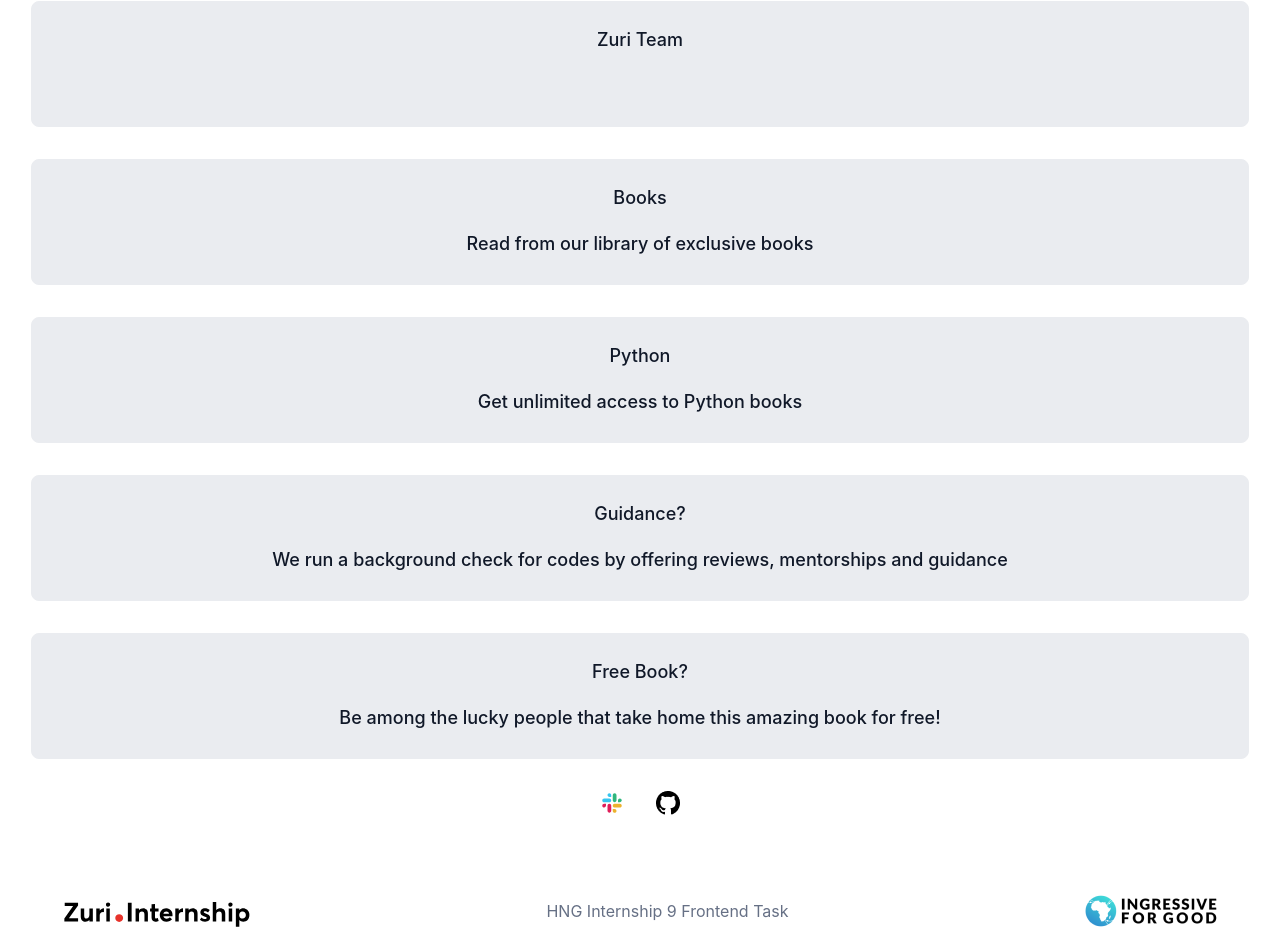
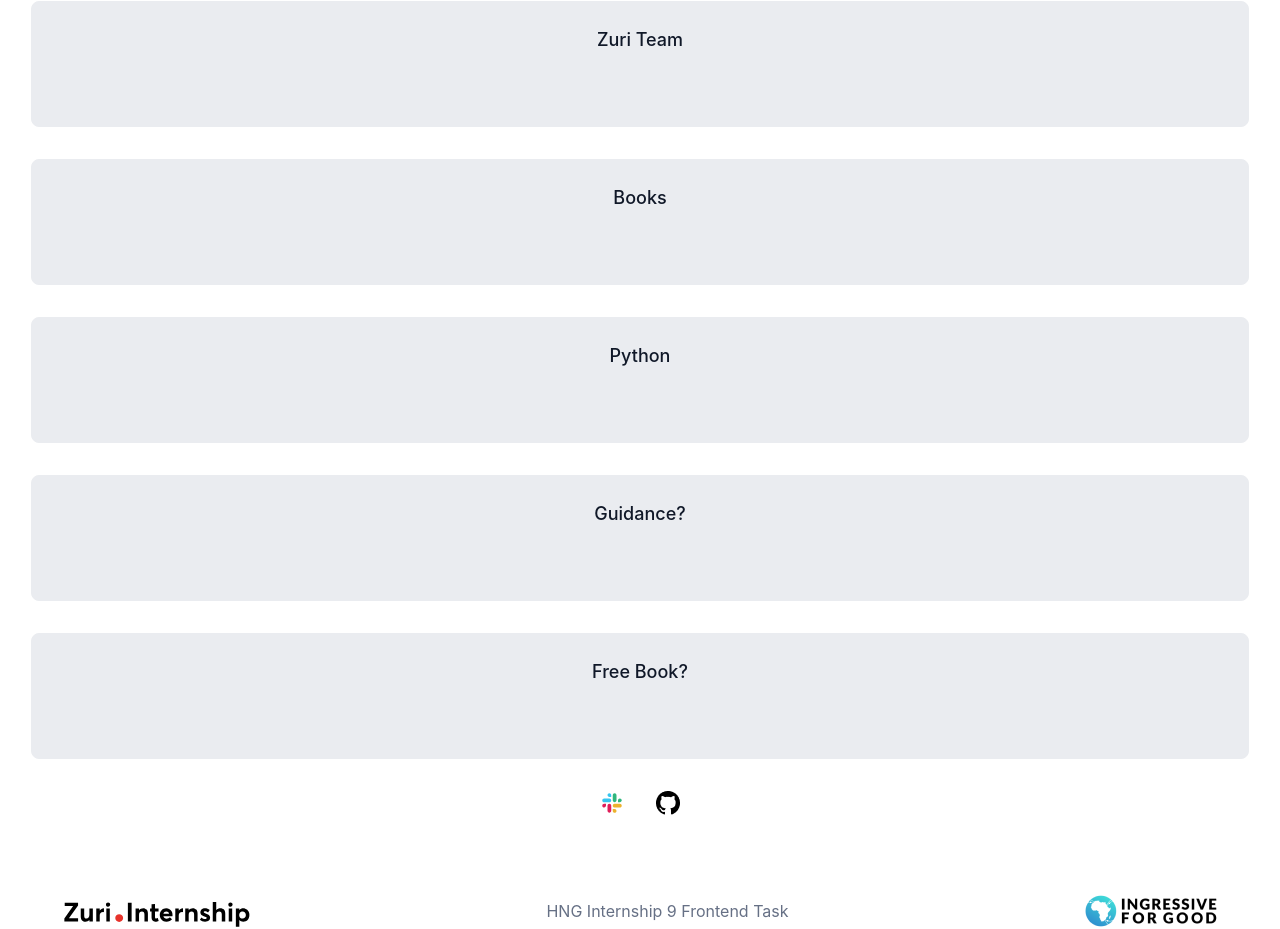
Before and after one commit to Salamah-Jimoh/hng-task1, a React (Vite) app: page / in a window 1280 px wide. Shown: the part 319-1248 px from the top of the page. Built offline with nearby package versions, Linux system fonts and the light colour scheme.

Commit message:
remove p tags

```diff
--- a/src/Components/Links.jsx
+++ b/src/Components/Links.jsx
@@ -7,20 +7,16 @@ const Links = () => {
         <a className="btn" href="https://twitter.com/salamah_jimoh">Twitter Link</a>
         <a className="btn" href="https://training.zuri.team/"  id='btn__zuri'>Zuri Team</a>
         <a className="btn" id='books'
-        href="http://books.zuri.team">Books
-        <p>Read from our library of exclusive books</p>
+        href="http://books.zuri.team" title='Read from our library of exclusive books'>Books
       </a>
       <a className="btn" id='book__python'
-        href="https://books.zuri.team/python-for-beginners?ref_id=<Salamah>,"  >Python
-        <p>Get unlimited access to Python books</p>
+        href="https://books.zuri.team/python-for-beginners?ref_id=<Salamah>," title='Get unlimited access to Python books'  >Python
       </a>
       <a className="btn"
-        href="https://background.zuri.team"  id='pitch'>Guidance?
-        <p>We run a background check for codes by offering reviews, mentorships and guidance</p>
+        href="https://background.zuri.team"  id='pitch' title='We run a background check for codes by offering reviews, mentorships and guidance'>Guidance?
       </a>
       <a className="btn"
-        href="https://books.zuri.team/design-rules"  id='book__design'>Free Book?
-        <p>Be among the lucky people that take home this amazing book for free!</p>
+        href="https://books.zuri.team/design-rules"  id='book__design' title='Be among the lucky people that take home this amazing book for free!'>Free Book?
       </a>
       <div className="socials">
         <a href=""><img src={Slack} alt="Slack icon" /></a>
```
